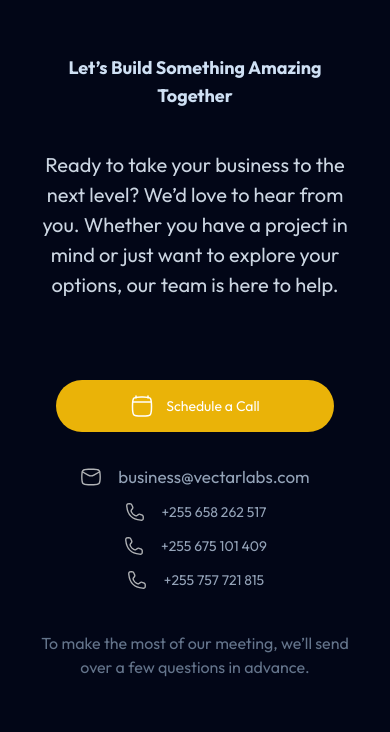
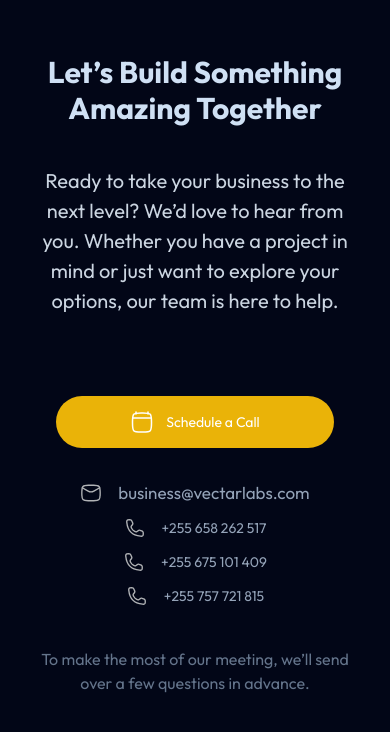
Before and after one commit to kitindi/vectarlabs-coming, a React (Vite) app: page / in a window 390 px wide. Shown: the part 5855-6587 px from the top of the page. Built offline with nearby package versions, Linux system fonts and the light colour scheme.

Commit message:
updated contact ui styles

```diff
--- a/src/components/Contact.jsx
+++ b/src/components/Contact.jsx
@@ -4,7 +4,7 @@
   return (
     <div className="w-full text-white bg-slate-950" id="contact">
       <div className="container mx-auto px-8 md:px-20 lg:px-20 max-w-7xl ">
-        <p className="text-lg md:text-4xl font-bold text-[#cfe0f4] text-center mb-10">Let’s Build Something Amazing Together</p>
+        <p className="text-3xl md:text-4xl font-bold text-[#cfe0f4] text-center mb-10">Let’s Build Something Amazing Together</p>
         <p className="text-slate-300 text-[20px] text-center max-w-4xl mx-auto">
           Ready to take your business to the next level? We’d love to hear from you. Whether you have a project in mind or just want to explore your options,
           our team is here to help.
```
